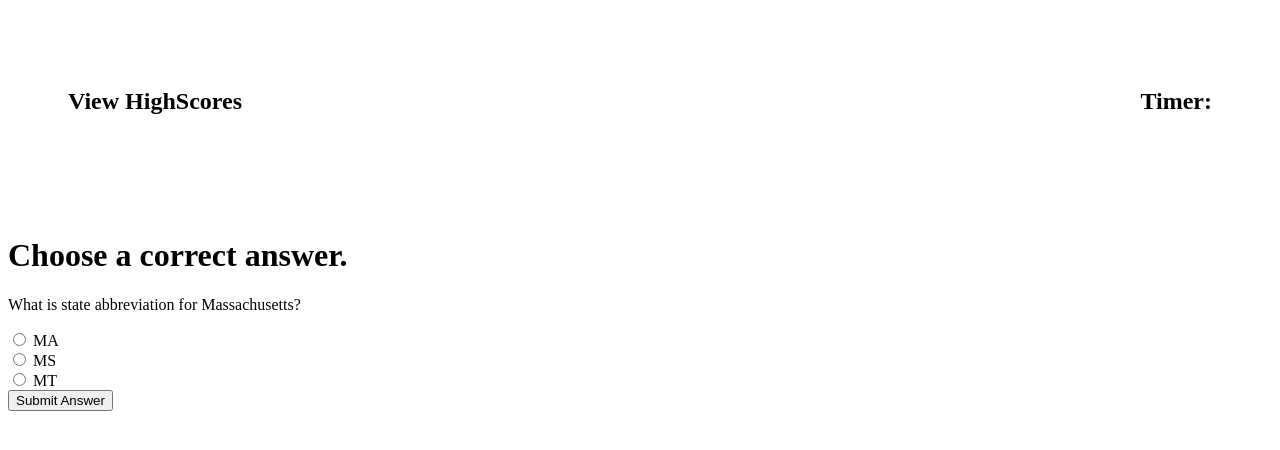
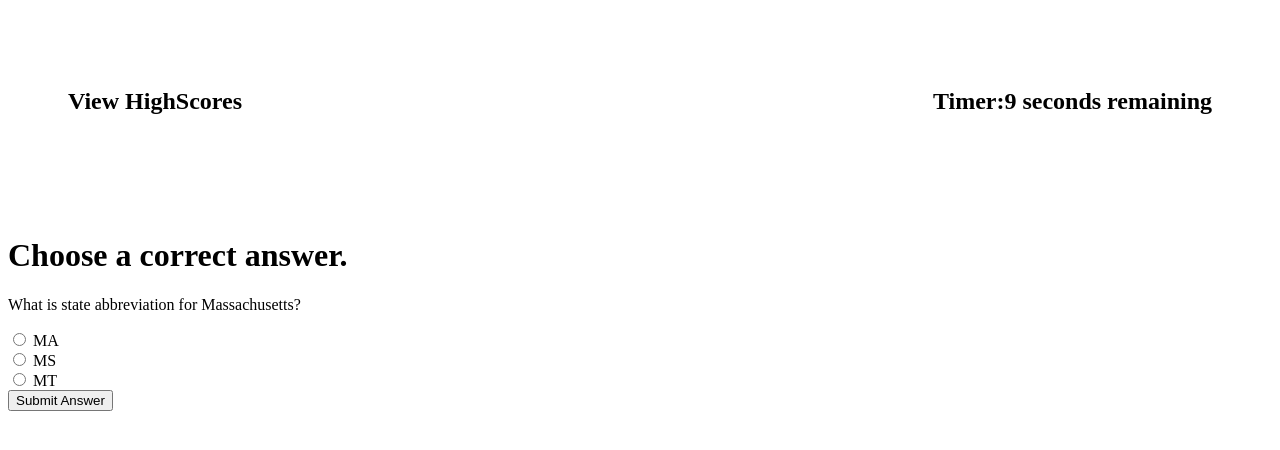
Before and after one commit to daeunkim127/HW4-Quiz, a plain HTML site: page index.html in a window 1280 px wide. Both pictures are taken after a click on the button "Start Quiz". Drawn offline with Linux system fonts and the light colour scheme.

Commit message:
timer added

```diff
--- a/assets/script.js
+++ b/assets/script.js
@@ -6,6 +6,7 @@ var choice1=document.getElementById('choice1');
 var choice2=document.getElementById('choice2');
 var choice3=document.getElementById('choice3')
 var startBtn=document.getElementById('startBtn')
+var timeLeft=document.getElementById('timer')
 
 
 
@@ -65,6 +66,7 @@ var questionList = [
 var scores =0;
 var i=0;
 var q = questionList[i];
+var questionTime=10;
 
 function quizGenerator() {
     currentQuestion.innerHTML="<p>"+ q.question+"</p>";
@@ -96,7 +98,14 @@ startBtn.addEventListener('click', function() {
     startBtn.style.visibility='hidden';
     quizGenerator();
     quizContent.style.visibility='visible'
+    var timer=setInterval(function(){
+        if(questionTime<=0){
+            clearInterval(timer);
+        } else {
+       timeLeft.innerHTML=questionTime+' seconds remaining';}
+       questionTime -=1
 
+    },1000)
 })
 
 submitBtn.addEventListener('click', function(event){
--- a/index.html
+++ b/index.html
@@ -11,7 +11,7 @@
   <body>
     <header>
         <h2>View HighScores</h2>
-        <h2 id="timer">Timer:</h2>
+        <h2>Timer:<span id="timer"></span></h2>
     </header>
 
     <button id="startBtn">Start Quiz</button>
```
